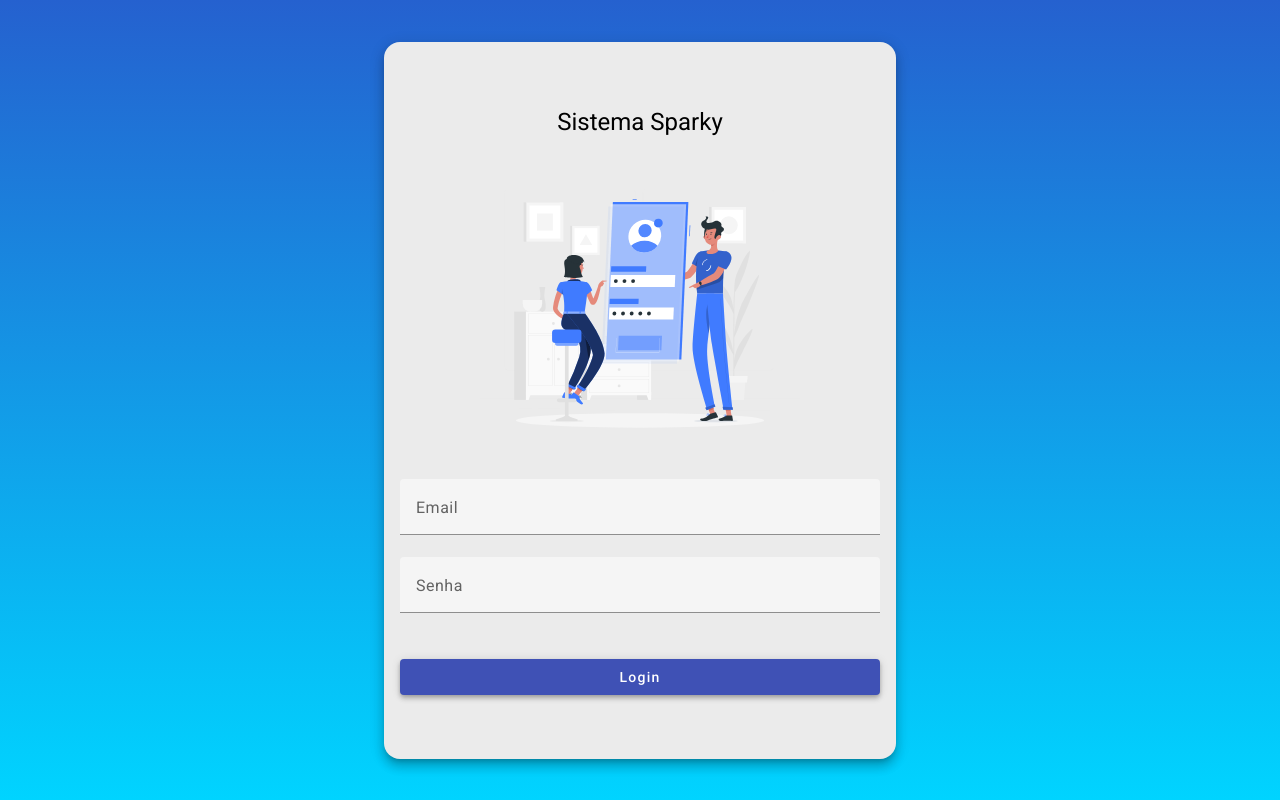
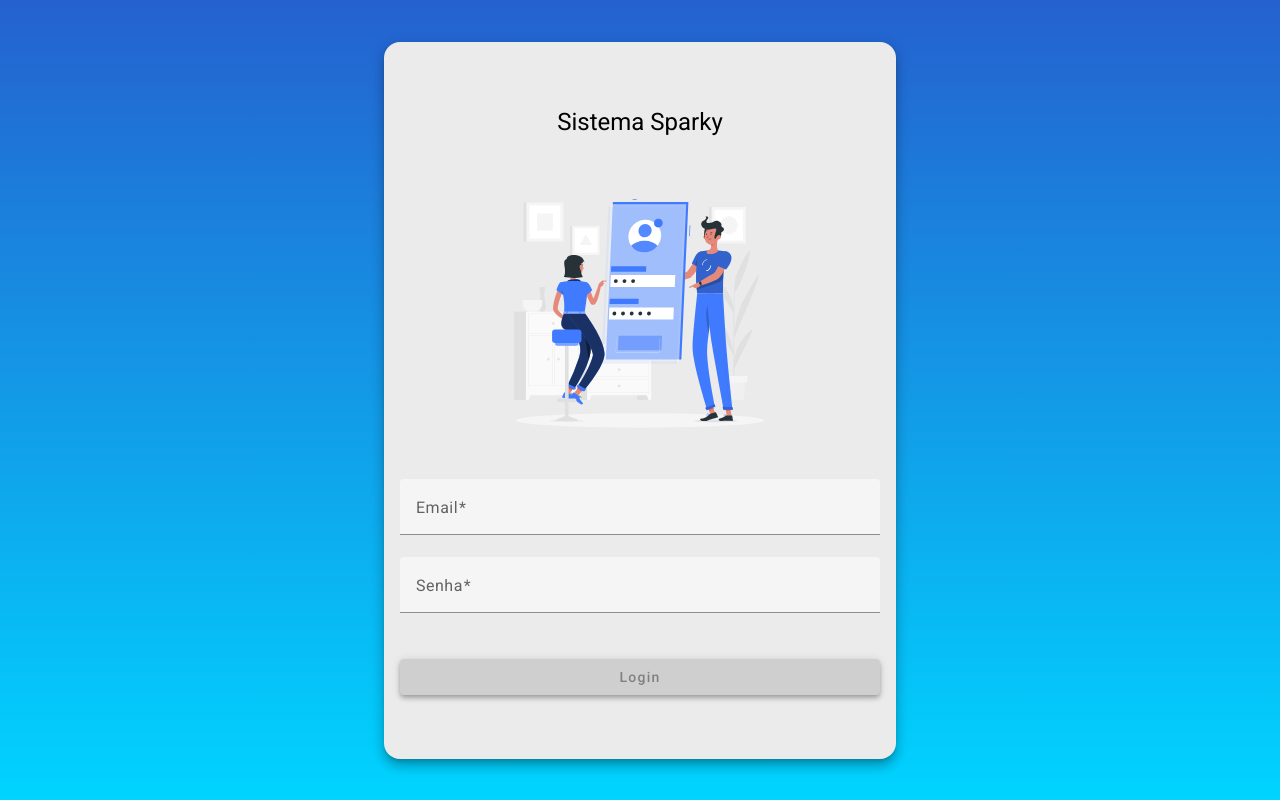
Before and after one commit to alexferreiraofc/project-erp-imobiliario-frontend, an Angular app: page /login in a window 1280 px wide. Built offline with nearby package versions, Linux system fonts and the light colour scheme; what @swimlane/ngx-datatable would draw is missing.

Commit message:
validação de forms para LOGIN

```diff
--- a/src/app/components/login/login.component.html
+++ b/src/app/components/login/login.component.html
@@ -7,15 +7,15 @@
 
         <mat-form-field class="full-width">
           <mat-label>Email</mat-label>
-          <input matInput placeholder="Ex. email@gmail.com">
+          <input [formControl]="email"required [(ngModel)]="creds.email" name="email" matInput placeholder="Ex. email@gmail.com">
         </mat-form-field>
 
         <mat-form-field class="full-width" type="password">
             <mat-label>Senha</mat-label>
-            <input type="password" matInput placeholder="Ex. 123456">
+            <input [formControl]="senha"required [(ngModel)]="creds.senha" name="senha" type="password" matInput placeholder="Ex. 123456">
           </mat-form-field>
 
-          <button class="full-width mat-elevation-z4" mat-flat-button color="primary">Login</button>
+          <button [disabled]="!validaCampos()" class="full-width mat-elevation-z4" mat-flat-button color="primary">Login</button>
 
       </form>
 </div>
--- a/src/app/components/login/login.component.ts
+++ b/src/app/components/login/login.component.ts
@@ -1,10 +1,34 @@
-import { Component } from '@angular/core';
+import { Component, OnInit } from '@angular/core';
+import { FormControl, Validators } from '@angular/forms';
+import { Credenciais } from 'app/models/credenciais';
 
 @Component({
   selector: 'app-login',
   templateUrl: './login.component.html',
   styleUrls: ['./login.component.css']
 })
-export class LoginComponent {
+export class LoginComponent implements OnInit{
+
+  creds: Credenciais = {
+    email: '',
+    senha: ''
+  }
+
+  email = new FormControl(null, Validators.email);
+  senha = new FormControl(null, Validators.minLength(6));
+
+  constructor() { }
+
+  ngOnInit(): void {
+
+  }
+
+  validaCampos(): boolean {
+    if(this.email.valid && this.senha.valid) {
+      return true;
+    } else {
+      return false;
+    }
+  }
 
 }
--- a/src/app/components/nav/nav.component.ts
+++ b/src/app/components/nav/nav.component.ts
@@ -13,7 +13,7 @@
   ngOnInit(): void {
     // ESSE AQUI É ONDE VAI INICIAR APOS ATUALIZAR O SITE
     //HOME POR PADRAO
-    this.router.navigate(['/vendas'])
+    this.router.navigate(['/login'])
 
   }
 
--- /dev/null
+++ b/src/app/models/credenciais.ts
@@ -0,0 +1,4 @@
+export interface Credenciais {
+    email: string;
+    senha: string;
+}
```
